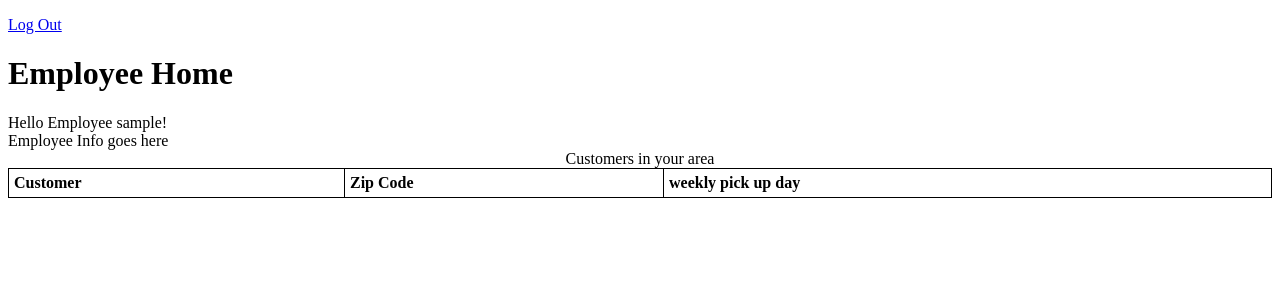
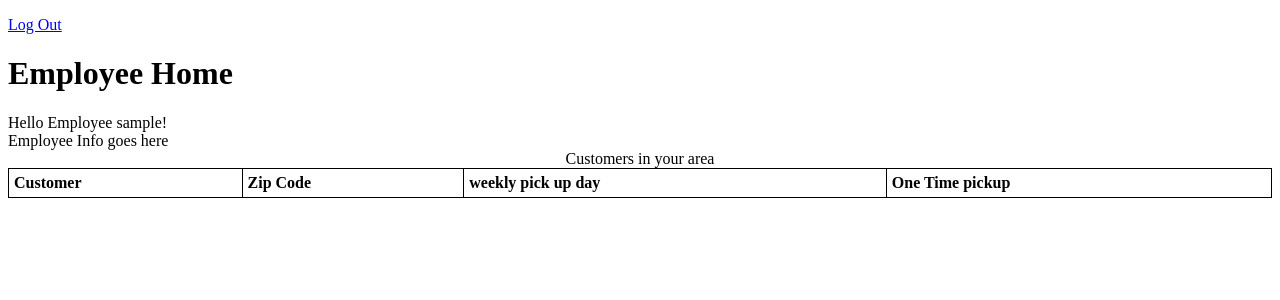
Before and after one commit to KevinVillegasDev/Django_Trash_Collector, a Django app: page /employees/ in a window 1280 px wide. Shown: the top 300 px of the page. Run offline with Django 3.2, Linux system fonts and the light colour scheme; a user stored in the database is signed in; tables that the repository leaves empty hold one stand-in row (values such as "Sample post"); lists and menus that the app fills with data are empty.

Commit message:
changed the create html to take in a weekday instead of a datetime... changed the redirect so that when someone signs up they get sent to the create page... changed the employees index to show the list of criteria we're looking for... and updated the views include and or check on our methods.

```diff
--- a/trash_collector/customers/templates/customers/create.html
+++ b/trash_collector/customers/templates/customers/create.html
@@ -10,7 +10,7 @@
     Name:<input type="text" name="name" id="name"><br>
     Address:<input type="text" name="address" id="address"><br>
     Zip Code:<input type="text" name="zipcode" id="zipcode"><br>
-    Weekly Pickup Day:<input type="date" name="weekly_pickup_day" id="weekly_pickup_day"><br>
+    Weekly Pickup Day:<input type="datetime" name="weekly_pickup_day" id="weekly_pickup_day"><br>
     <!-- One Time Pickup:<input type="datetime" name="one_time_pickup" id="one_time_pickup"><br> -->
     Balance:<input type="int" name="balance" id="balance"><br>
     <!-- Suspend Service Start Date:<input type="datetime" name="suspend_start" id="suspend_start"><br>
--- a/trash_collector/customers/views.py
+++ b/trash_collector/customers/views.py
@@ -19,7 +19,7 @@ def index(request):
         logged_in_customer = Customer.objects.get(user=user)
     except:
         # TODO: Redirect the user to a 'create' function to finish the registration process if no customer record found
-        return HttpResponseRedirect(reverse('employee:create'))
+        return HttpResponseRedirect(reverse('customers:create'))
 
     # It will be necessary while creating a Customer/Employee to assign request.user as the user foreign key
 
--- a/trash_collector/employees/templates/employees/index.html
+++ b/trash_collector/employees/templates/employees/index.html
@@ -25,12 +25,14 @@
           <th> Customer </th>
           <th>Zip Code</th>
           <th> weekly pick up day</th>
+          <th> One Time pickup </th>
         </tr>
         {% for customer in customers %}
         <tr>
           <td> {{customer.name}} </td>
           <td> {{customer.zipcode}} </td>
           <td>{{customer.weekly_pickup_day}}</td>
+          <td>{{customer.one_time_pickup}}</td>
         </tr>
         {% endfor %}
 
--- a/trash_collector/employees/views.py
+++ b/trash_collector/employees/views.py
@@ -18,8 +18,8 @@ def index(request):
     user = request.user
     todays_date = date.today()
     employee_from_db = Employee.objects.get(user=user)
-    customerSortResults= Customer.objects.filter(zipcode=employee_from_db.zipcode).filter(weekly_pickup_day=calendar.day_name[todays_date.weekday()])
-    #testing to make sure kevin isn't a pepega
+    customerSortResults= Customer.objects.filter(zipcode=employee_from_db.zipcode).filter(weekly_pickup_day=calendar.day_name[todays_date.weekday()]) | Customer.objects.filter(one_time_pickup=todays_date).filter(zipcode=employee_from_db.zipcode)
+
 
     return render(request, 'employees/index.html', {'employee': employee_from_db, 'customers': customerSortResults })
 
```
